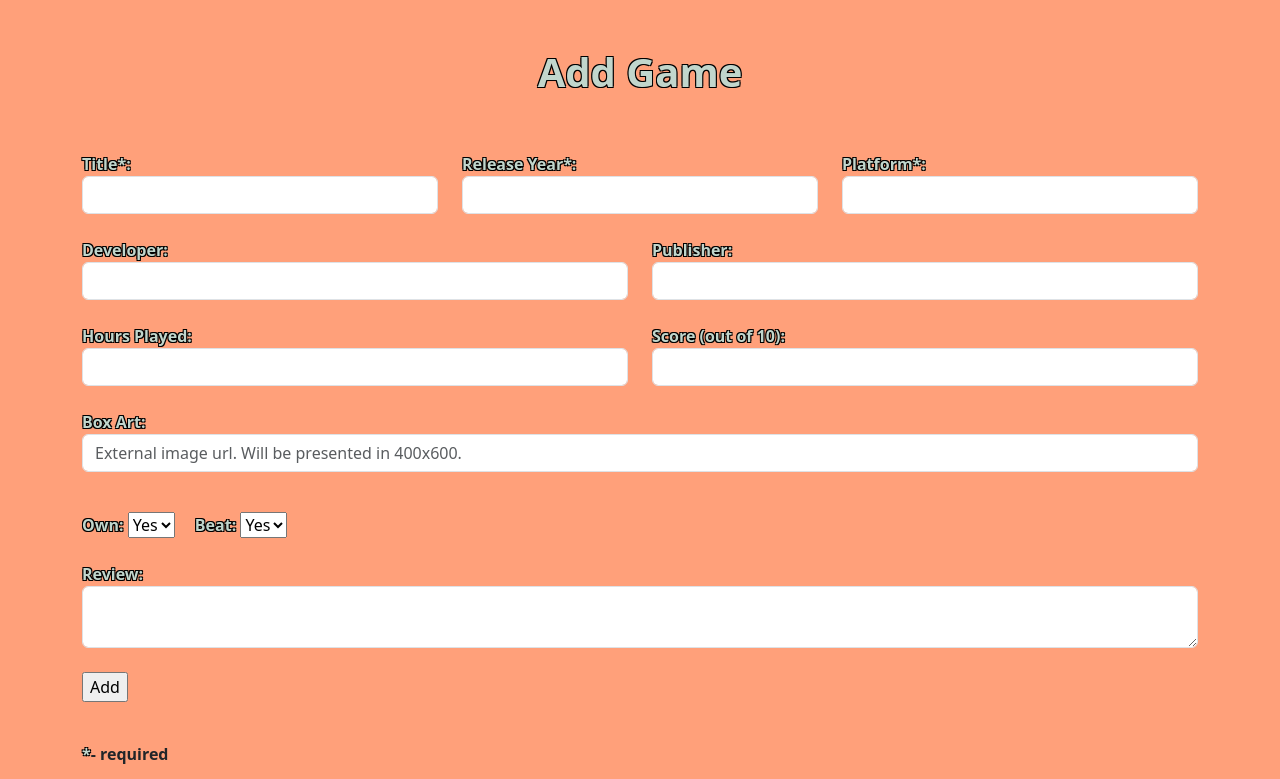
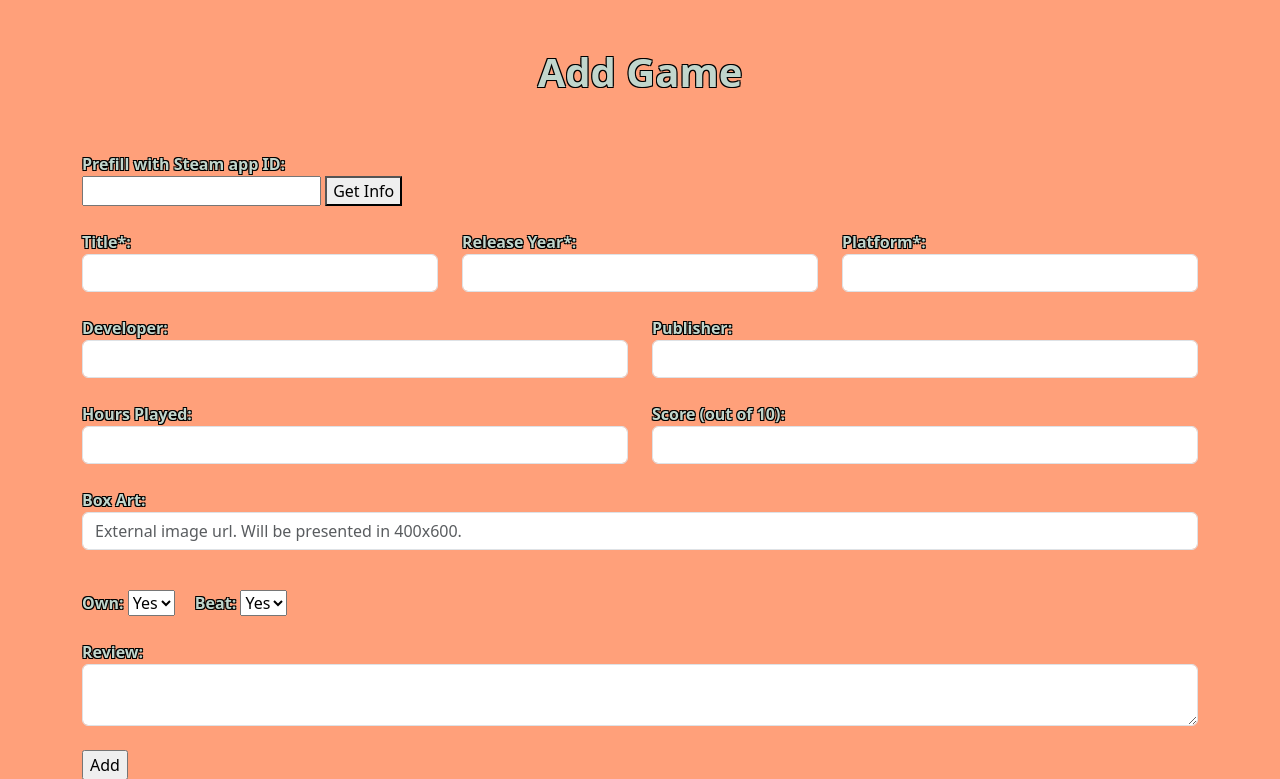
Before and after one commit to Bastion428/MainProgram, a Flask app: page /add-game in a window 1280 px wide. Shown: the part 56-835 px from the top of the page. Run offline with Flask 3, Linux system fonts and the light colour scheme; the visitor is signed in with stand-in values (Sample User, id 1); some libraries are stand-ins or nearby versions.

Commit message:
Added input for Steam app ID

```diff
--- a/website/templates/add_game.html
+++ b/website/templates/add_game.html
@@ -2,6 +2,16 @@
 {% block title %}Add game{% endblock %}
 {% block content %}
 <h1 align="center" class="page-title py-5">Add Game</h1>
+
+<div class="steam-group">
+    <label for="steam-id" id="steam-label">Prefill with Steam app ID: </label><br>
+    <input type="number" name="steam-id" id="steam-id">
+    <button id="app-id-btn" onclick="getSteamInfo()">Get Info</i></button>
+</div>
+
+<br>
+
+
 <form id="add-game-form" method="POST">
     <div class="row">
         <div class="form-group col">
```
